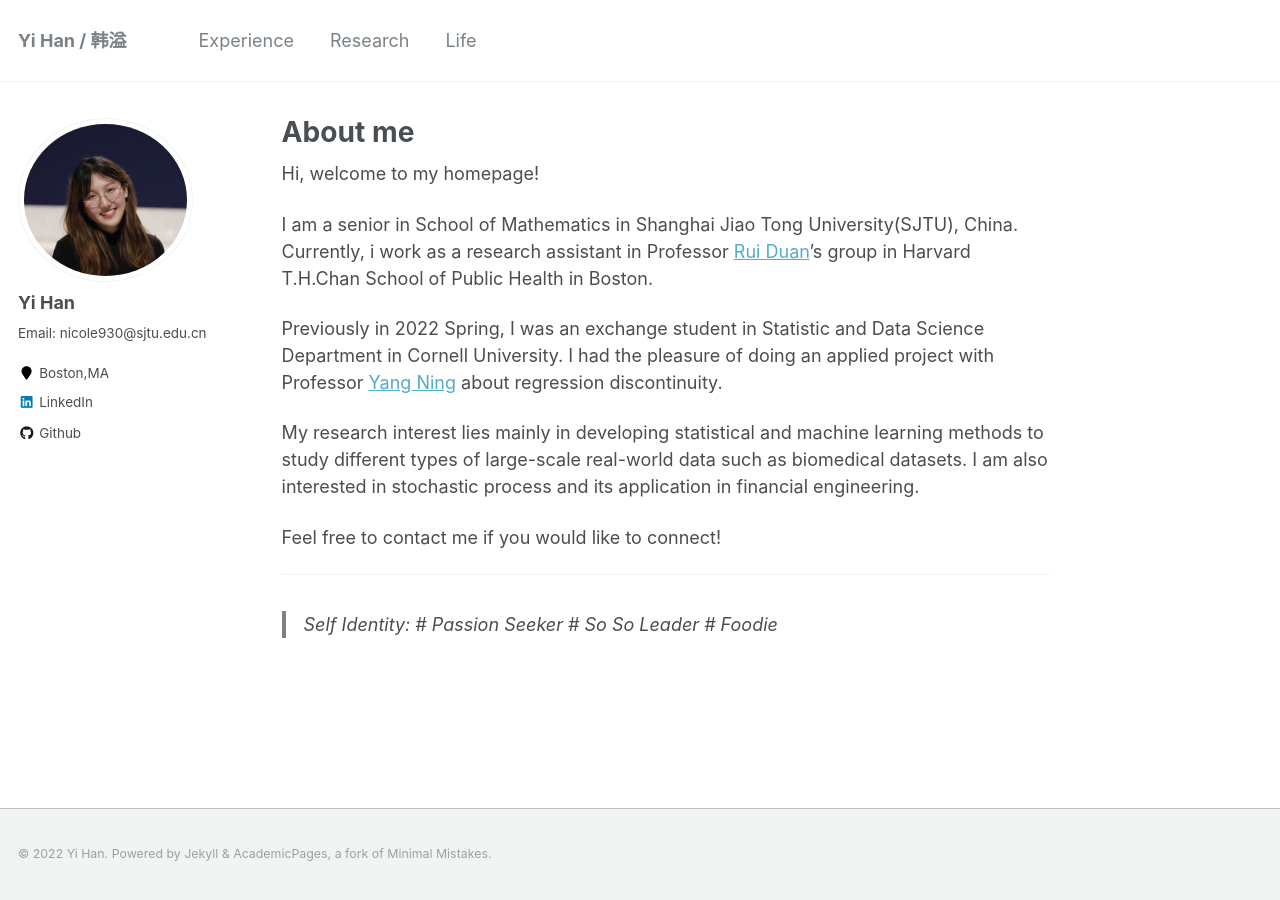
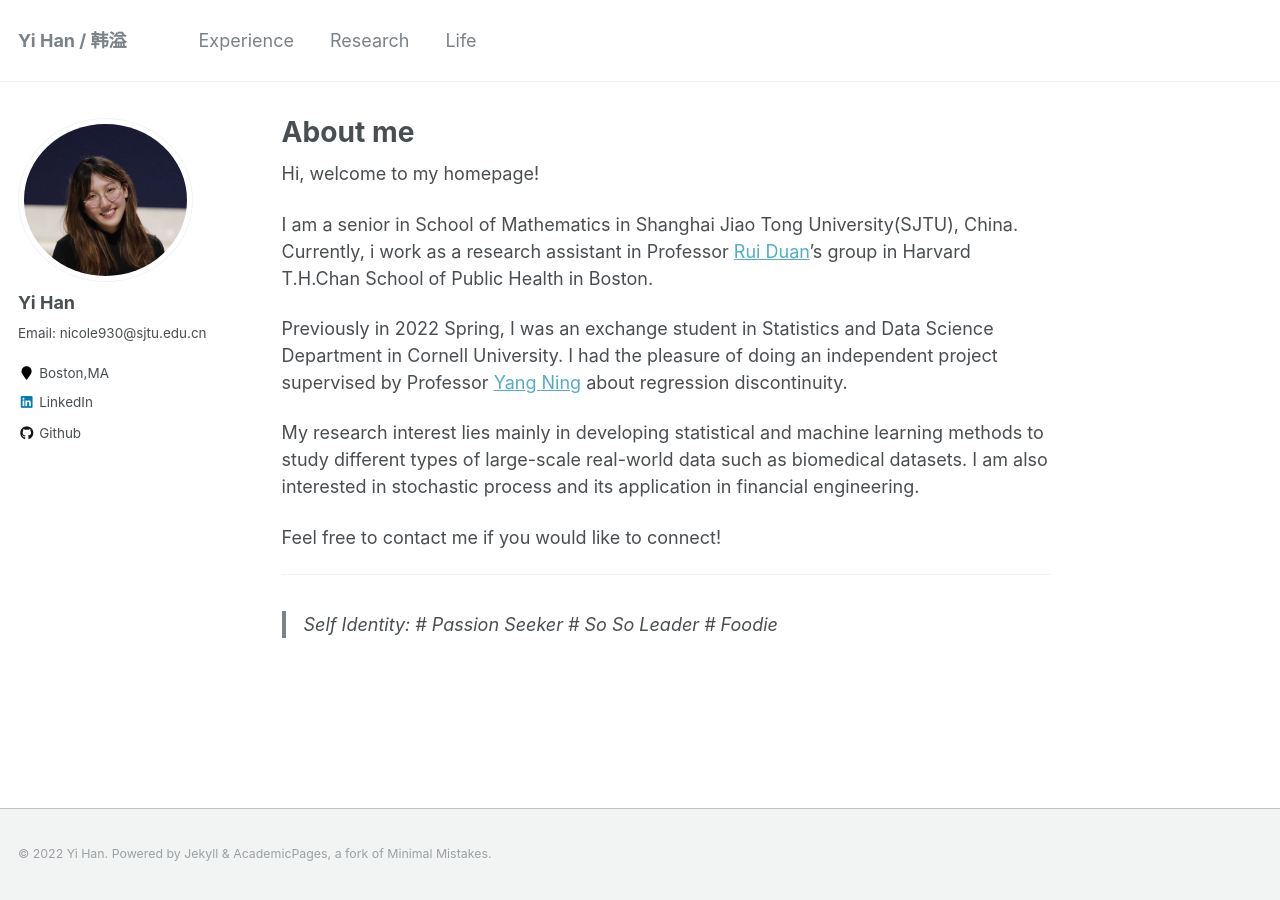
Before and after one commit to yiiihan/yiiihan.github.io, a Jekyll site: the page built from _pages/about.md, in a window 1280 px wide. Built offline with Jekyll 4.4.1, drawn with Linux system fonts in a browser that asks for light colours.

Commit message:
Update about.md

```diff
--- a/_pages/about.md
+++ b/_pages/about.md
@@ -14,7 +14,7 @@ Hi, welcome to my homepage!
 
 I am a senior in School of Mathematics in Shanghai Jiao Tong University(SJTU), China. Currently, i work as a research assistant in Professor [Rui Duan](https://sites.google.com/view/ruiduan/)'s group in Harvard T.H.Chan School of Public Health in Boston.
 
-Previously in 2022 Spring, I was an exchange student in Statistic and Data Science Department in Cornell University. I had the pleasure of doing an applied project with Professor [Yang Ning](https://yangning.stat.cornell.edu) about regression discontinuity.
+Previously in 2022 Spring, I was an exchange student in Statistics and Data Science Department in Cornell University. I had the pleasure of doing an independent project supervised by Professor [Yang Ning](https://yangning.stat.cornell.edu) about regression discontinuity.
 
 My research interest lies mainly in developing statistical and machine learning methods to study different types of large-scale real-world data such as biomedical datasets. I am also interested in stochastic process and its application in financial engineering.
 
```
